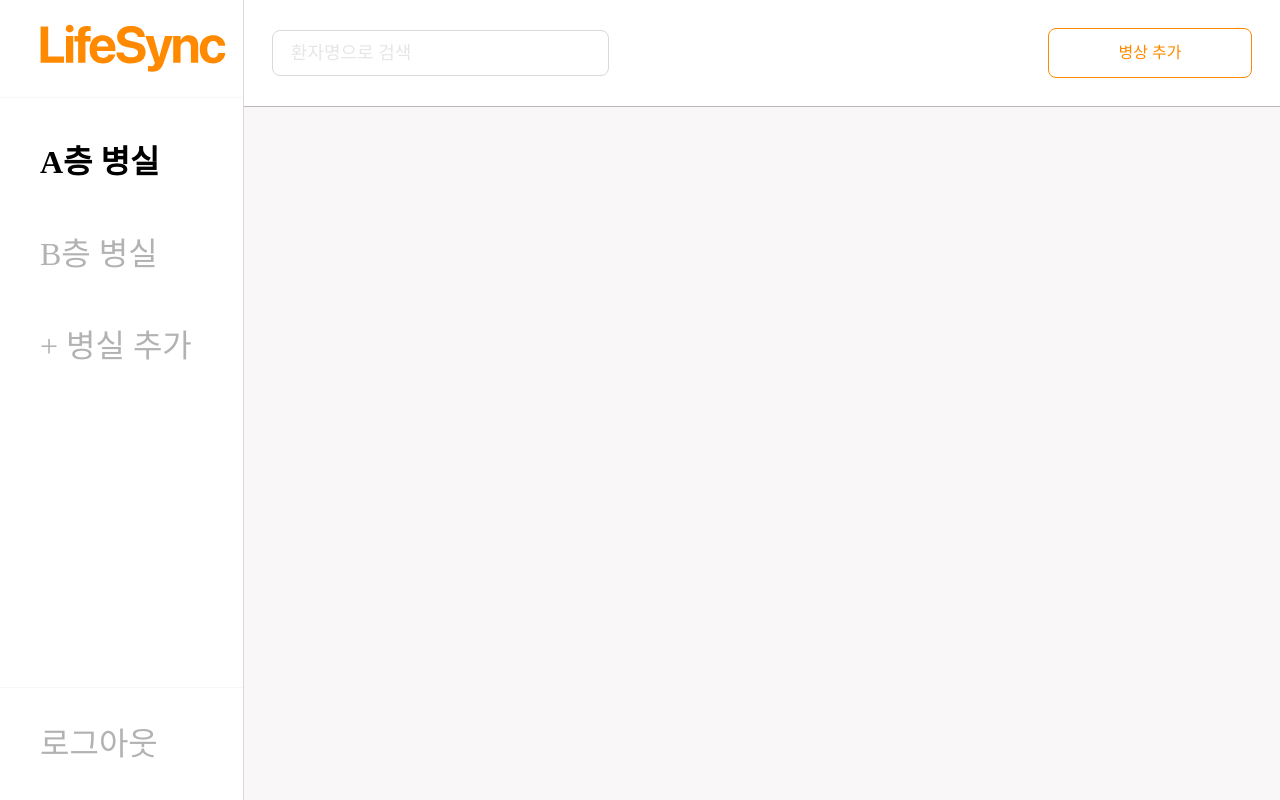
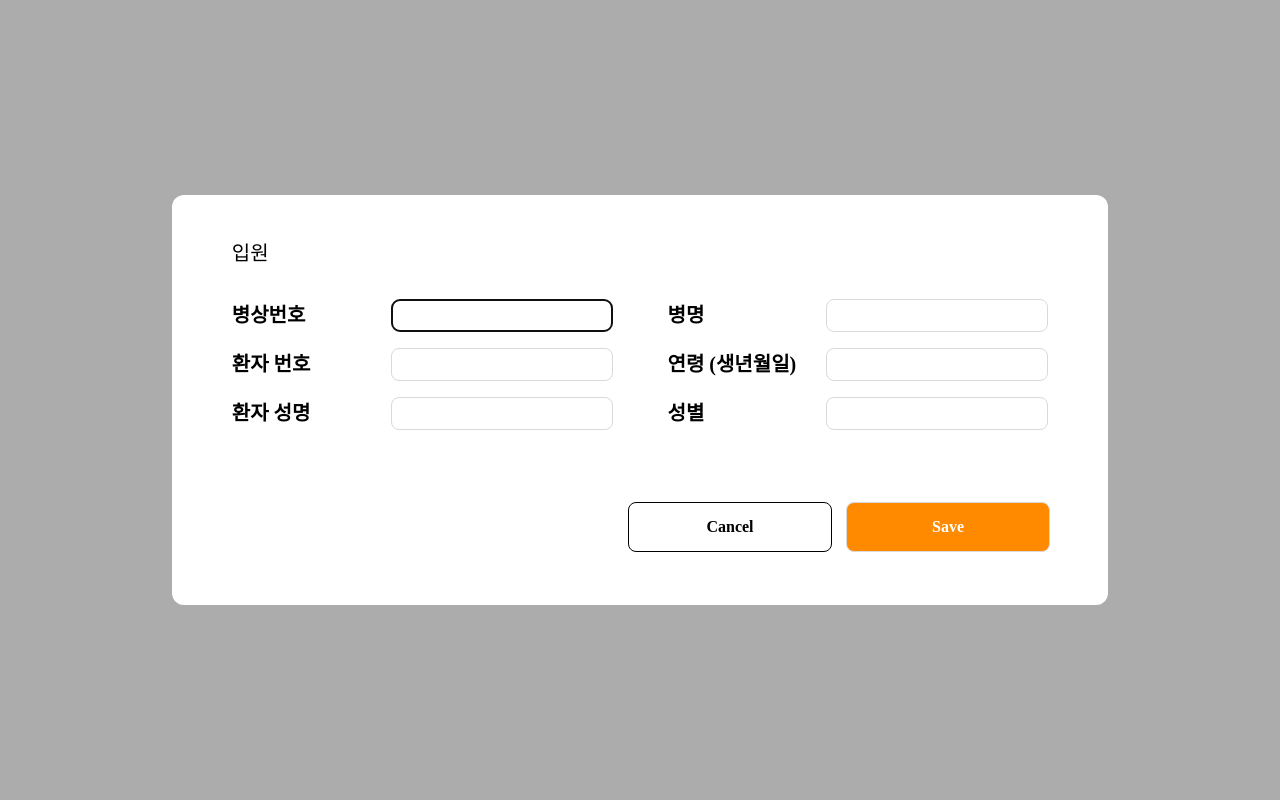
Before and after one commit to JuncSync/juncsync-admin-fe, a React (Vite) app: page / in a window 1280 px wide. Both pictures are taken after a click on the button "병상 추가". Built offline with nearby package versions, Linux system fonts and the light colour scheme; what prettier-plugin-tailwindcss would draw is missing.

Commit message:
feat: Add HomePage Add Bed basic modal

```diff
--- /dev/null
+++ b/src/components/Common/Modal/Modal.hooks.tsx
@@ -0,0 +1,45 @@
+import { ReactElement, useEffect, useState } from 'react';
+
+import Modal from './Modal';
+import { IModal, ModalProps } from './Modal.type';
+
+interface Props {
+  onCustomCloseAction?: () => void;
+}
+
+export const useModal: ({ onCustomCloseAction }?: Props) => IModal = (
+  { onCustomCloseAction } = { onCustomCloseAction: () => {} },
+) => {
+  const [isOpen, setIsOpen] = useState<boolean>(false);
+  const [data, setData] = useState<ModalProps>({
+    modalChildren: '',
+    buttons: [],
+  });
+
+  const open = (): void => {
+    setIsOpen(true);
+  };
+  const close = (): void => {
+    setIsOpen(false);
+  };
+
+  const render = (): ReactElement => (
+    <Modal
+      modalChildren={data.modalChildren}
+      buttons={data.buttons}
+      setIsOpen={setIsOpen}
+      onCustomCloseAction={onCustomCloseAction}
+    />
+  );
+
+  useEffect(() => {
+    if (isOpen) {
+      document.body.style.overflowY = 'hidden';
+    }
+    return () => {
+      document.body.style.overflowY = 'scroll';
+    };
+  }, [isOpen]);
+
+  return { isOpen, open, close, setData, render };
+};
--- /dev/null
+++ b/src/components/Common/Modal/Modal.tsx
@@ -0,0 +1,76 @@
+import classNames from 'classnames';
+import {
+  Dispatch,
+  MouseEventHandler,
+  ReactElement,
+  SetStateAction,
+} from 'react';
+
+import { ModalProps } from './Modal.type';
+
+const Modal = ({
+  modalChildren,
+  buttons,
+  setIsOpen,
+  onCustomCloseAction,
+}: ModalProps & {
+  setIsOpen: Dispatch<SetStateAction<boolean>>;
+  onCustomCloseAction?: (() => void) | undefined;
+}): ReactElement => {
+  const onClose = (): void => {
+    if (onCustomCloseAction) {
+      onCustomCloseAction();
+    }
+    setIsOpen(false);
+  };
+
+  const onClickOutside: MouseEventHandler<HTMLDivElement> = (event) => {
+    if (event.currentTarget === event.target) {
+      if (onCustomCloseAction) {
+        onCustomCloseAction();
+      }
+      setIsOpen(false);
+    }
+  };
+
+  return (
+    <div
+      className="z-50 fixed top-0 left-0 w-screen h-screen bg-[#ACACAC]"
+      onClick={onClickOutside}
+    >
+      <div className="min-w-[936px] min-h-[410px] fixed top-1/2 left-1/2 -translate-x-2/4 -translate-y-2/4 bg-white px-[58px] pt-[36px] pb-[53px] rounded-xl flex flex-col">
+        <header className="w-full flex items-center justify-end">
+          {/* <img
+            className="w-6 h-6 cursor-pointer"
+            src="/icons/close.svg"
+            alt="닫기"
+            onClick={onClose}
+          /> */}
+        </header>
+        <main className="flex flex-col mb-[65px] items-center justify-center text-center whitespace-pre-line flex-grow font-normal text-black">
+          {modalChildren}
+        </main>
+        <footer className="flex items-center justify-end gap-[14px]">
+          {buttons.map((button) => (
+            <button
+              key={button.type}
+              className={classNames(
+                'w-[204px] h-[50px] flex justify-center items-center border border-solid rounded-[8px] font-bold text-base cursor-pointer',
+                {
+                  'bg-orange text-white border-[#D9D9D9]':
+                    button.type === 'Primary',
+                  'bg-white text-black': button.type === 'Secondary',
+                },
+              )}
+              onClick={button.action}
+            >
+              {button.text}
+            </button>
+          ))}
+        </footer>
+      </div>
+    </div>
+  );
+};
+
+export default Modal;
--- /dev/null
+++ b/src/components/Common/Modal/Modal.type.ts
@@ -0,0 +1,20 @@
+import { Dispatch, ReactNode, SetStateAction } from 'react';
+
+export type ModalButton = {
+  type: 'Primary' | 'Secondary';
+  text: string;
+  action: () => void;
+};
+
+export type ModalProps = {
+  modalChildren: ReactNode;
+  buttons: ModalButton[];
+};
+
+export interface IModal {
+  isOpen: boolean;
+  open: () => void;
+  close: () => void;
+  setData: Dispatch<SetStateAction<ModalProps>>;
+  render: () => ReactNode;
+}
--- a/src/pageComponents/HomePageMain.tsx
+++ b/src/pageComponents/HomePageMain.tsx
@@ -1,8 +1,110 @@
 import Button from '@/components/Common/Button';
 import Input from '@/components/Common/Input';
+import { useModal } from '@/components/Common/Modal/Modal.hooks';
 import Sidebar from '@/components/Common/Sidebar';
 
 const HomePageMain = () => {
+  const { isOpen, open, close, setData, render } = useModal();
+
+  const handleAddBed = () => {
+    setData({
+      modalChildren: (
+        <form className="flex flex-col">
+          <h1 className="w-full flex justify-start mb-[32px] text-xl">입원</h1>
+          <div className="grid grid-cols-2 gap-x-[55px] gap-y-[16px]">
+            <div className="flex items-center justify-between gap-[30px]">
+              <label
+                className="w-fit text-black font-semibold text-xl"
+                htmlFor="bed-id"
+              >
+                병상번호
+              </label>
+              <Input
+                id="bed-id"
+                inputClassName="w-[222px] h-[33px] py-[9px] px-[16px]"
+                autoFocus
+              />
+            </div>
+            <div className="flex items-center justify-between gap-[30px]">
+              <label
+                className="w-fit text-black font-semibold text-xl"
+                htmlFor="disease-name"
+              >
+                병명
+              </label>
+              <Input
+                inputClassName="w-[222px] h-[33px] py-[9px] px-[16px]"
+                id="disease-name"
+              />
+            </div>
+            <div className="flex items-center justify-between gap-[30px]">
+              <label
+                className="w-fit text-black font-semibold text-xl"
+                htmlFor="patient-no"
+              >
+                환자 번호
+              </label>
+              <Input
+                id="patient-no"
+                inputClassName="w-[222px] h-[33px] py-[9px] px-[16px]"
+              />
+            </div>
+            <div className="flex items-center justify-between gap-[30px]">
+              <label
+                className="w-fit text-black font-semibold text-xl"
+                htmlFor="patient-age"
+              >
+                연령 (생년월일)
+              </label>
+              <Input
+                id="patient-age"
+                inputClassName="w-[222px] h-[33px] py-[9px] px-[16px]"
+              />
+            </div>
+            <div className="flex items-center justify-between gap-[30px]">
+              <label
+                className="w-fit text-black font-semibold text-xl"
+                htmlFor="patient-name"
+              >
+                환자 성명
+              </label>
+              <Input
+                id="patient-name"
+                inputClassName="w-[222px] h-[33px] py-[9px] px-[16px]"
+              />
+            </div>
+            <div className="flex items-center justify-between gap-[30px]">
+              <label
+                className="w-fit text-black font-semibold text-xl"
+                htmlFor="patient-sex"
+              >
+                성별
+              </label>
+              <Input
+                id="patient-sex"
+                inputClassName="w-[222px] h-[33px] py-[9px] px-[16px]"
+              />
+            </div>
+          </div>
+        </form>
+      ),
+      buttons: [
+        {
+          type: 'Secondary',
+          text: 'Cancel',
+          action: () => close(),
+        },
+        {
+          type: 'Primary',
+          text: 'Save',
+          action: () => close(),
+        },
+      ],
+    });
+
+    open();
+  };
+
   return (
     <div className="flex">
       <Sidebar>
@@ -26,14 +128,17 @@ const HomePageMain = () => {
             inputClassName="w-[337px] py-[8px] px-[18px]"
           />
           <Button
+            type="button"
             text="병상 추가"
             buttonType="Secondary"
             size="lg"
             customClassName="w-[204px] h-[50px]"
+            onClick={handleAddBed}
           />
         </nav>
         <main className="w-full flex-1 bg-[#F9F7F7]"></main>
       </div>
+      {isOpen && render()}
     </div>
   );
 };
```
